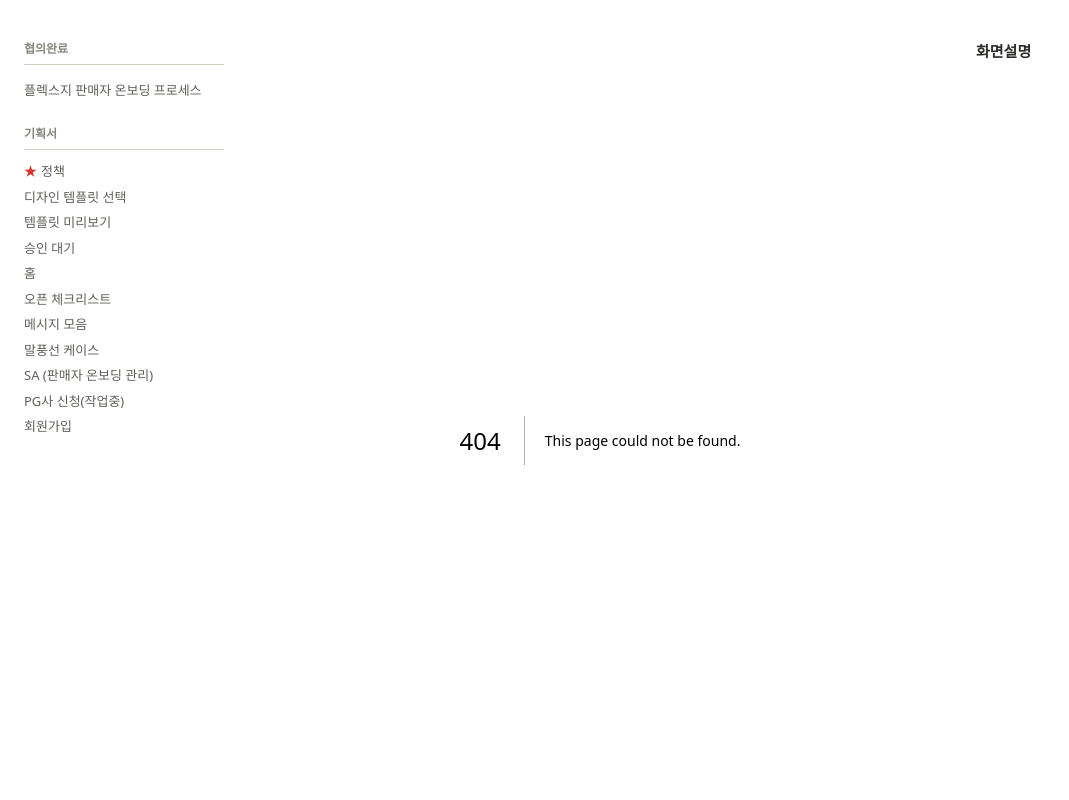
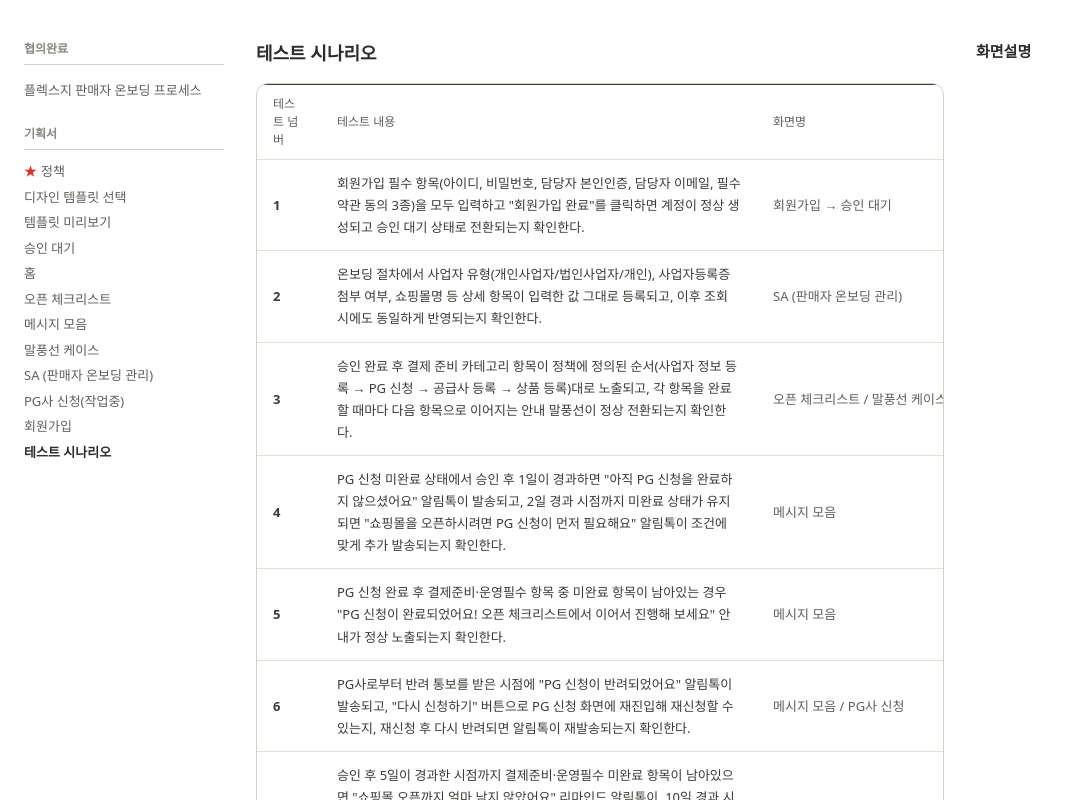
Before and after one commit to WEED-Convergence/WEED-Convergence-FLEXG-onboarding-HYESUN-2026-08, a Next.js app: page /test-scenario in a window 1280 px wide. Before the commit this address had no page. Shown: the top 800 px of the page, without its empty margins (0-1069 px from the left). Built offline with nearby package versions, Linux system fonts and the light colour scheme.

Commit message:
테스트 시나리오 화면 신규 추가: 정책/화면설명 기반 핵심 흐름 10개를 표로 정리하고 인덱스에 등록

```diff
--- a/src/app/SidebarNav.tsx
+++ b/src/app/SidebarNav.tsx
@@ -14,6 +14,7 @@ const specDocs = [
   { href: "/sa", label: "SA (판매자 온보딩 관리)" },
   { href: "/pg-application", label: "PG사 신청(작업중)" },
   { href: "/signup", label: "회원가입" },
+  { href: "/test-scenario", label: "테스트 시나리오" },
 ];
 
 export default function SidebarNav() {
--- /dev/null
+++ b/src/app/test-scenario/page.tsx
@@ -0,0 +1,129 @@
+export const metadata = {
+  title: "테스트 시나리오",
+};
+
+interface ScenarioRow {
+  no: number;
+  content: string;
+  screen: string;
+}
+
+const scenarios: ScenarioRow[] = [
+  {
+    no: 1,
+    content:
+      "회원가입 필수 항목(아이디, 비밀번호, 담당자 본인인증, 담당자 이메일, 필수 약관 동의 3종)을 모두 입력하고 \"회원가입 완료\"를 클릭하면 계정이 정상 생성되고 승인 대기 상태로 전환되는지 확인한다.",
+    screen: "회원가입 → 승인 대기",
+  },
+  {
+    no: 2,
+    content:
+      "온보딩 절차에서 사업자 유형(개인사업자/법인사업자/개인), 사업자등록증 첨부 여부, 쇼핑몰명 등 상세 항목이 입력한 값 그대로 등록되고, 이후 조회 시에도 동일하게 반영되는지 확인한다.",
+    screen: "SA (판매자 온보딩 관리)",
+  },
+  {
+    no: 3,
+    content:
+      "승인 완료 후 결제 준비 카테고리 항목이 정책에 정의된 순서(사업자 정보 등록 → PG 신청 → 공급사 등록 → 상품 등록)대로 노출되고, 각 항목을 완료할 때마다 다음 항목으로 이어지는 안내 말풍선이 정상 전환되는지 확인한다.",
+    screen: "오픈 체크리스트 / 말풍선 케이스",
+  },
+  {
+    no: 4,
+    content:
+      "PG 신청 미완료 상태에서 승인 후 1일이 경과하면 \"아직 PG 신청을 완료하지 않으셨어요\" 알림톡이 발송되고, 2일 경과 시점까지 미완료 상태가 유지되면 \"쇼핑몰을 오픈하시려면 PG 신청이 먼저 필요해요\" 알림톡이 조건에 맞게 추가 발송되는지 확인한다.",
+    screen: "메시지 모음",
+  },
+  {
+    no: 5,
+    content:
+      "PG 신청 완료 후 결제준비·운영필수 항목 중 미완료 항목이 남아있는 경우 \"PG 신청이 완료되었어요! 오픈 체크리스트에서 이어서 진행해 보세요\" 안내가 정상 노출되는지 확인한다.",
+    screen: "메시지 모음",
+  },
+  {
+    no: 6,
+    content:
+      "PG사로부터 반려 통보를 받은 시점에 \"PG 신청이 반려되었어요\" 알림톡이 발송되고, \"다시 신청하기\" 버튼으로 PG 신청 화면에 재진입해 재신청할 수 있는지, 재신청 후 다시 반려되면 알림톡이 재발송되는지 확인한다.",
+    screen: "메시지 모음 / PG사 신청",
+  },
+  {
+    no: 7,
+    content:
+      "승인 후 5일이 경과한 시점까지 결제준비·운영필수 미완료 항목이 남아있으면 \"쇼핑몰 오픈까지 얼마 남지 않았어요\" 리마인드 알림톡이, 10일 경과 시점까지도 미완료 상태이면 추가 리마인드 알림톡이 조건에 맞게 각각 발송되는지 확인한다.",
+    screen: "메시지 모음",
+  },
+  {
+    no: 8,
+    content:
+      "결제준비·운영필수 카테고리 항목이 모두 완료 처리된 시점에 \"쇼핑몰 오픈 준비가 끝났어요!\" 오픈 준비 완료 안내가 정상 노출되는지 확인한다.",
+    screen: "메시지 모음",
+  },
+  {
+    no: 9,
+    content:
+      "회원가입 → 승인 대기 → (승인 완료 시) 결제 준비 → PG 신청 → 결제준비·운영필수 완료 → 오픈까지, 온보딩 전체 단계가 정책에 정의된 순서대로 이어지고 각 단계에서의 상태 표시가 실제 진행 상태와 어긋나지 않는지 확인한다.",
+    screen: "회원가입 / 승인 대기 / SA (판매자 온보딩 관리)",
+  },
+  {
+    no: 10,
+    content:
+      "오픈 체크리스트에서 결제 준비 카테고리를 완료하면 \"다음은 운영 필수예요\"로, 운영 필수 완료 시 \"다음은 권장 설정이에요\"로, 권장 설정 완료 시 \"다음은 매출 확장이에요\"로 안내 말풍선이 순서대로 전환되고, 매출 확장까지 모두 완료되면 말풍선이 더 이상 노출되지 않는지 확인한다.",
+    screen: "홈 / 오픈 체크리스트 / 말풍선 케이스",
+  },
+];
+
+export default function TestScenarioPage() {
+  return (
+    <div>
+      <p className="text-[18px] font-bold text-[var(--text-primary)]">테스트 시나리오</p>
+      <div className="mt-4 overflow-x-auto rounded-xl border border-[var(--border)]">
+        <table className="w-full min-w-[720px] border-collapse text-left text-[13px]">
+          <thead>
+            <tr style={{ borderTop: "1.5px solid #3B3A36" }}>
+              <th
+                className="w-[64px] px-4 py-2.5 text-[12px] font-medium"
+                style={{ borderBottom: "1px solid #E4E2D8", color: "#5F5E5A" }}
+              >
+                테스트 넘버
+              </th>
+              <th
+                className="px-4 py-2.5 text-[12px] font-medium"
+                style={{ borderBottom: "1px solid #E4E2D8", color: "#5F5E5A" }}
+              >
+                테스트 내용
+              </th>
+              <th
+                className="w-[220px] px-4 py-2.5 text-[12px] font-medium"
+                style={{ borderBottom: "1px solid #E4E2D8", color: "#5F5E5A" }}
+              >
+                화면명
+              </th>
+            </tr>
+          </thead>
+          <tbody>
+            {scenarios.map((row, index) => (
+              <tr
+                key={row.no}
+                style={{
+                  borderBottom: index === scenarios.length - 1 ? "none" : "1px solid #E4E2D8",
+                }}
+              >
+                <td
+                  className="px-4 py-3"
+                  style={{ color: "#3B3A36", fontWeight: 700, lineHeight: 1.7 }}
+                >
+                  {row.no}
+                </td>
+                <td className="px-4 py-3" style={{ color: "#3B3A36", lineHeight: 1.7 }}>
+                  {row.content}
+                </td>
+                <td className="px-4 py-3" style={{ color: "#5F5E5A", lineHeight: 1.7 }}>
+                  {row.screen}
+                </td>
+              </tr>
+            ))}
+          </tbody>
+        </table>
+      </div>
+    </div>
+  );
+}
```
